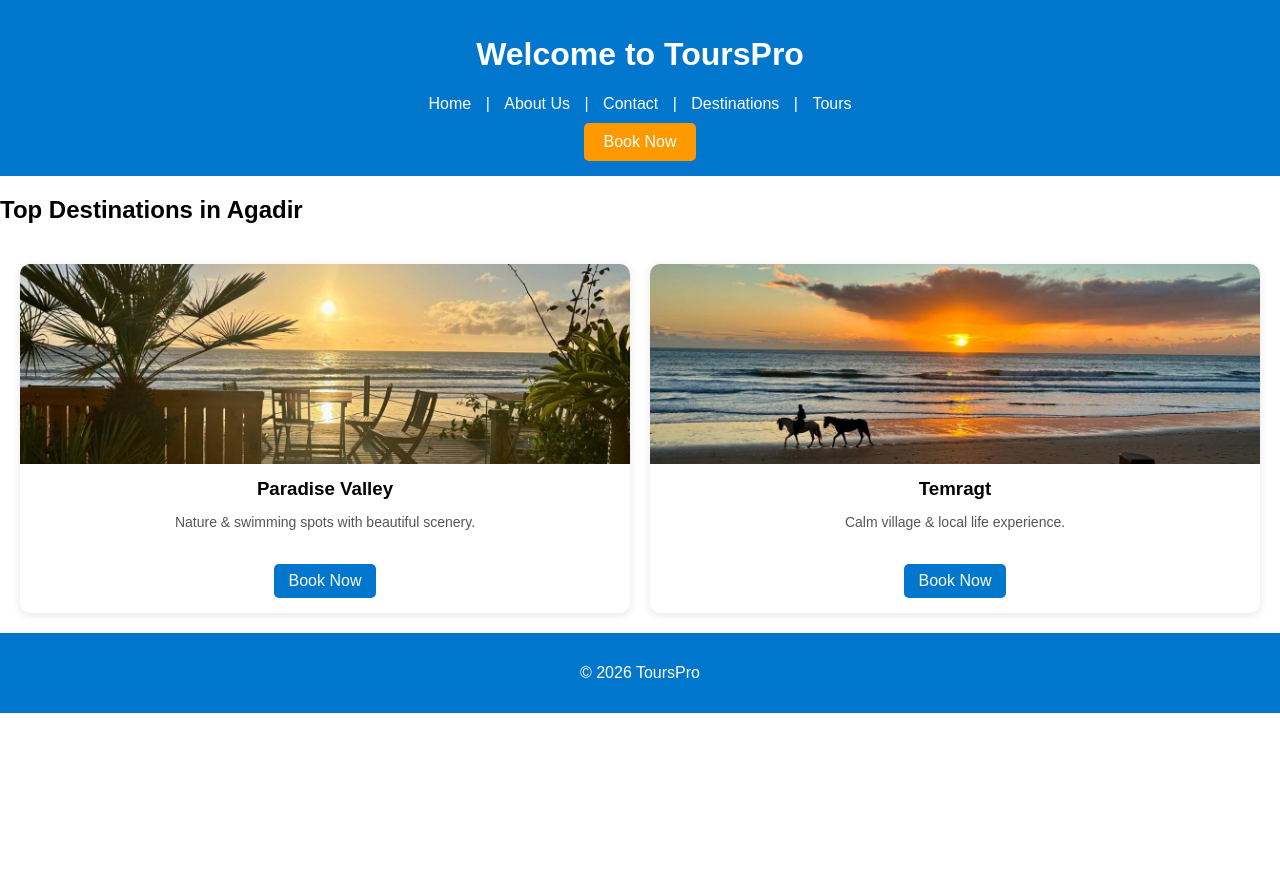
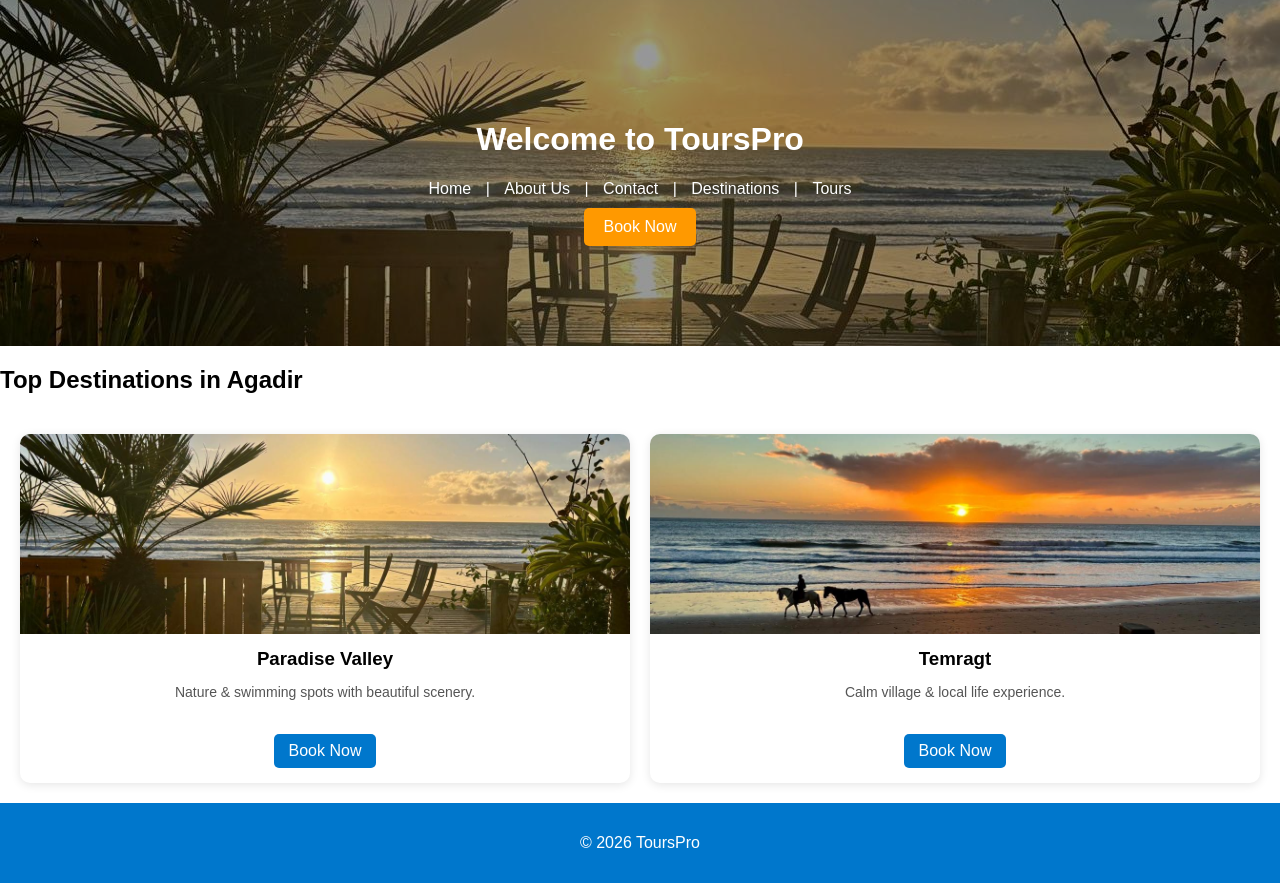
Before and after one commit to serviceagapro-byte/Tourspro, a plain HTML site: page index.html in a window 1280 px wide. Before the commit the page ends 800 px from the top, so only its background shows below. Drawn offline with Linux system fonts and the light colour scheme.

Commit message:
Change site header to background image and padding
Updated the site header to use a background image and adjusted padding.

Signed-off-by: serviceagapro-byte <serviceagapro@gmail.com>

```diff
--- a/Style.css
+++ b/Style.css
@@ -4,11 +4,28 @@ body {
   padding: 0;
 }
 
+/* Header with background image */
 .site-header {
-  background-color: #0077cc;
+  background-image: url('Images/IMG_0319.JPG');
+  background-size: cover;
+  background-position: center;
   color: white;
-  padding: 15px;
+  padding: 100px 15px;
   text-align: center;
+  position: relative;
+}
+
+.site-header::before {
+  content: "";
+  position: absolute;
+  top:0; left:0; right:0; bottom:0;
+  background-color: rgba(0,0,0,0.4);
+  z-index: 0;
+}
+
+.header-content {
+  position: relative;
+  z-index: 1;
 }
 
 .main-nav a {
@@ -29,6 +46,10 @@ body {
   color: white;
   text-decoration: none;
   border-radius: 5px;
+}
+
+.btn-primary:hover {
+  background-color: #e68a00;
 }
 
 /* Destinations Grid */
```
